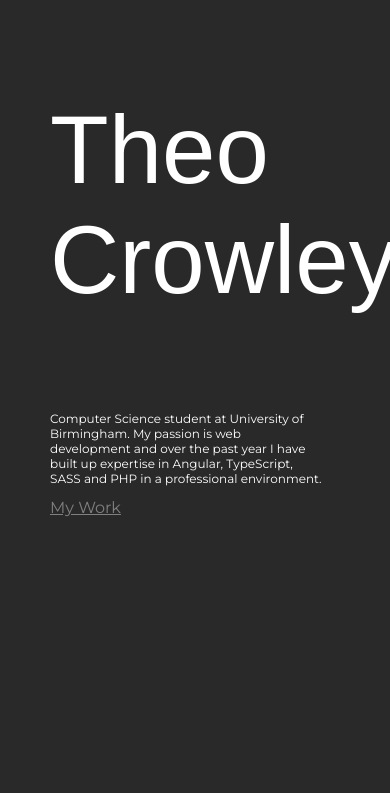
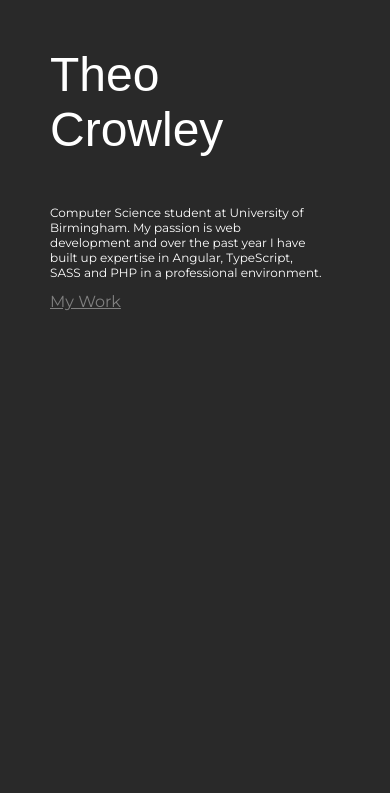
Before and after one commit to theocrowley24/PortfolioMark2, a plain HTML site: page index.html in a window 390 px wide. Shown: the part 51-844 px from the top of the page. Drawn offline with Linux system fonts and the light colour scheme; no server answers; a web font is replaced by a local one.

Commit message:
Fixed titles on mobile

```diff
--- a/style.css
+++ b/style.css
@@ -38,8 +38,9 @@ body {
   font-family: "Montserrat Subrayada", sans-serif;
 }
 @media only screen and (max-width: 800px) {
-  #content .section #title {
-    font-size: 2em;
+  #content .section .title {
+    max-width: 70%;
+    font-size: 3em;
   }
 }
 
```
Also changed, not shown: 1 other file.
